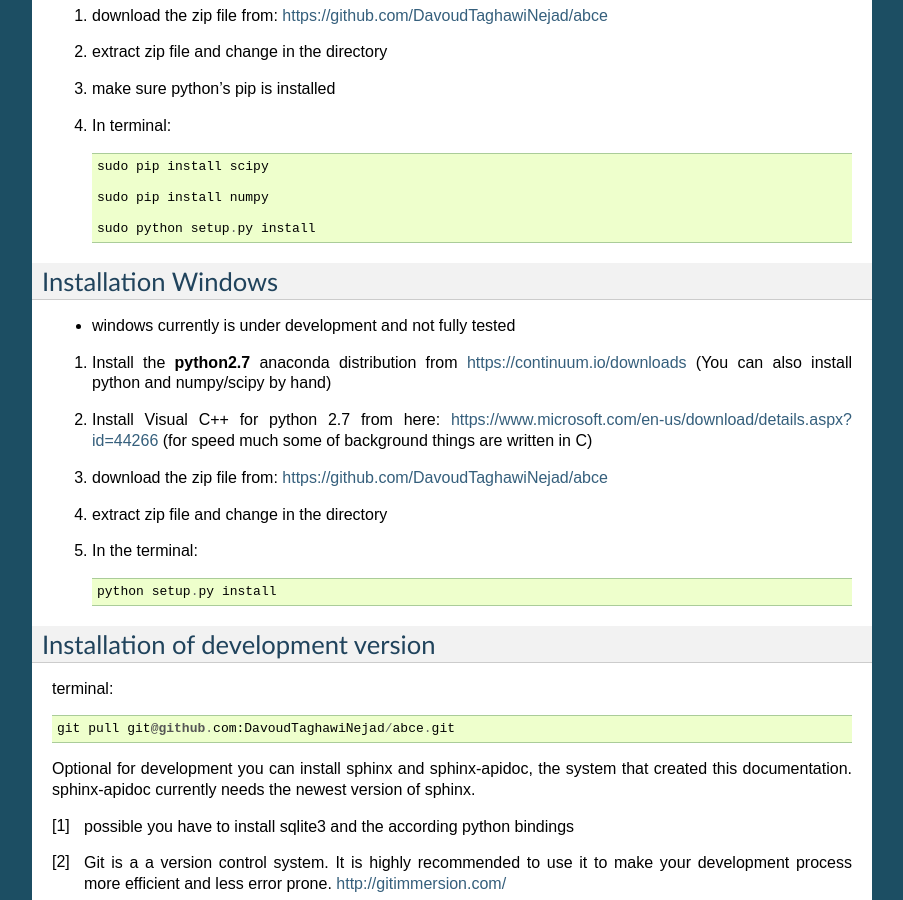
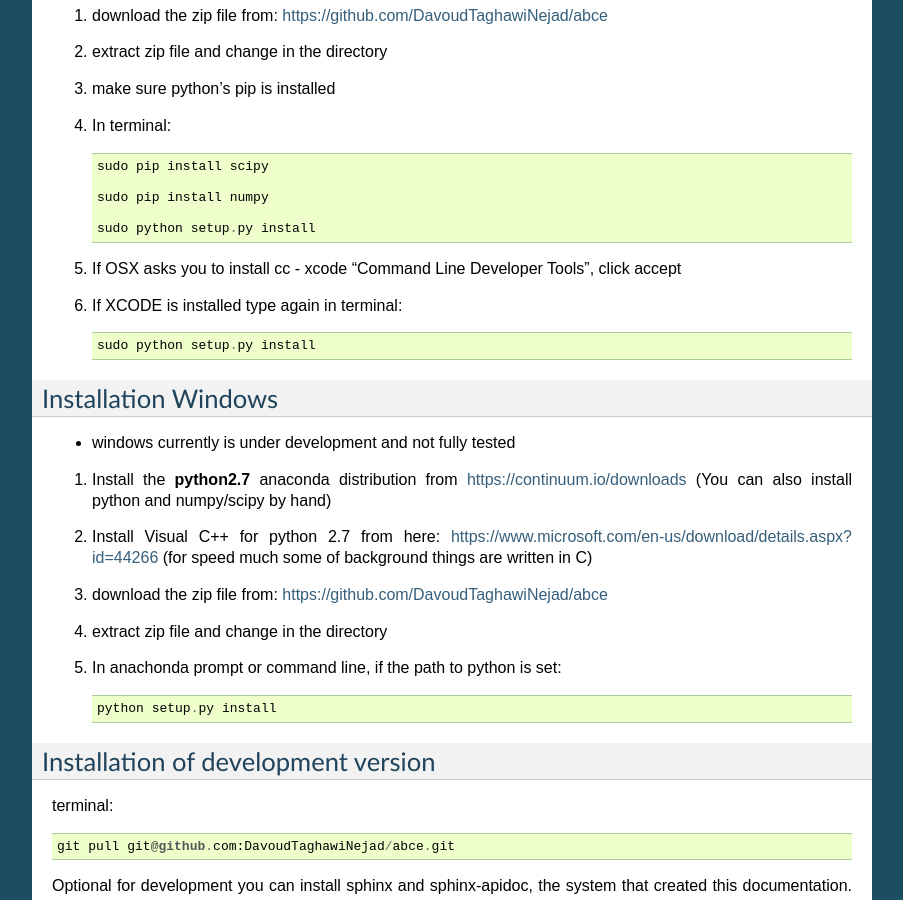
Before and after one commit to AB-CE/abce, a Sphinx documentation site: the page built from doc/installation.rst, in a window 1280 px wide and 900 px high, scrolled down 466 px. Shown: the whole window, without its empty margins (198-1101 px from the left). Built offline with Sphinx 7.4.7, drawn with Linux system fonts in a browser that asks for light colours.

Commit message:
better mac installation instructions

```diff
--- a/doc/installation.rst
+++ b/doc/installation.rst
@@ -38,6 +38,12 @@ Installation Mac
 
         sudo python setup.py install
 
+5. If OSX asks you to install cc - xcode "Command Line Developer Tools", click accept
+
+6. If XCODE is installed type again in terminal::
+
+       sudo python setup.py install
+
 
 Installation Windows
 --------------------
@@ -54,7 +60,7 @@ Installation Windows
 
 4. extract zip file and change in the directory
 
-5. In the terminal::
+5. In anachonda prompt or command line, if the path to python is set::
 
     python setup.py install
 
```
